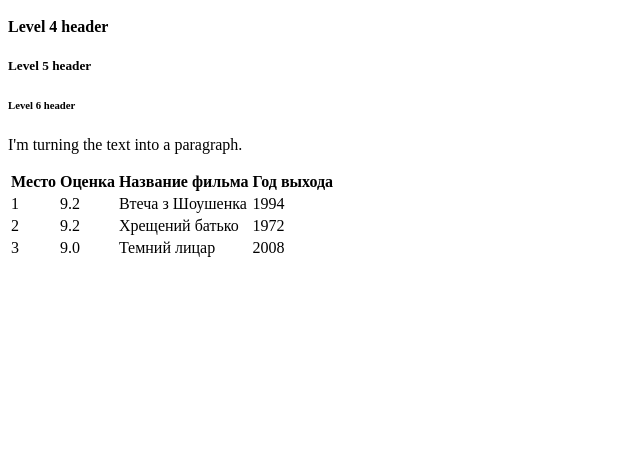
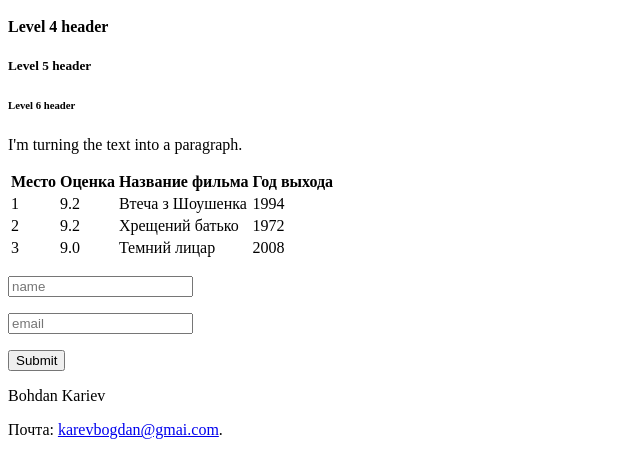
Before and after one commit to Medsoniams/717-html, a plain HTML site: page index.html in a window 1280 px wide. Shown: the part 503-958 px from the top of the page, without its empty margins (0-640 px from the left). Before the commit the page ends 800 px from the top, so only its background shows below. Drawn offline with Linux system fonts and the light colour scheme.

Commit message:
Add index

```diff
--- a/index.html
+++ b/index.html
@@ -38,7 +38,7 @@
             <p>I'm turning the text into a paragraph.</p>
         </section>
     </header>
-    <main> <!-- I block with the main content of the page -->
+    <main> <!-- I block with the main content of the page. And I semantic tag. -->
         <table> <!-- I'm the most important tag to create a table -->
             <thead> <!-- I'm in charge of the table header -->
               <tr>
@@ -69,7 +69,21 @@
               </tr>
             </tbody>
           </table>
-
+          <form action="" method="get"> <!-- Adds a form to the page -->
+            <p>
+              <label for="name"></label>
+              <input type="text" name="name" id="name" placeholder="name" required> <!--  I allow you to create interactive elements on the site -->
+            </p>
+            <p>
+              <label for="email"></label>
+              <input type="text" name="email" id="email" placeholder="email" required>
+            </p>
+            <button type="submit">Submit</button> <!-- I'm creating a clickable button -->
+          </form>
     </main>
+    <footer> <!-- I'm creating a page footer. And I semantic tag. -->
+      <p>Bohdan Kariev</p>
+      <p>Почта: <a href="mailto:karevbogdan@gmai.com">karevbogdan@gmai.com</a>.</p>
+    </footer>
 </body>
 </html>
```
